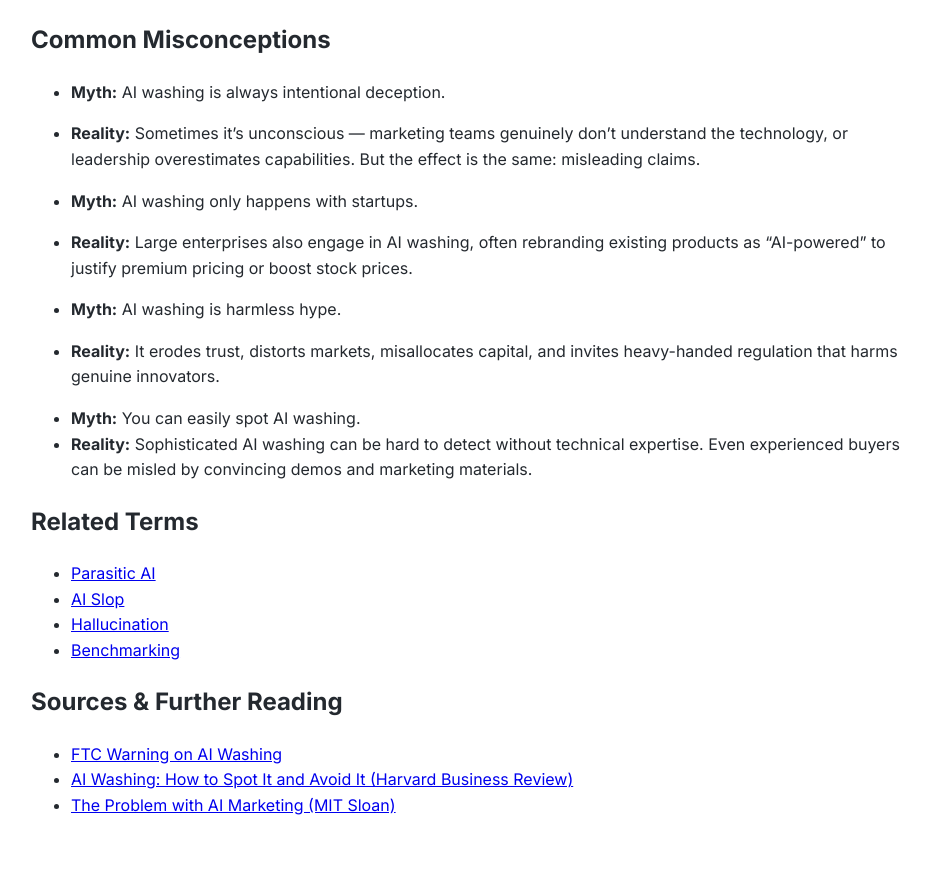
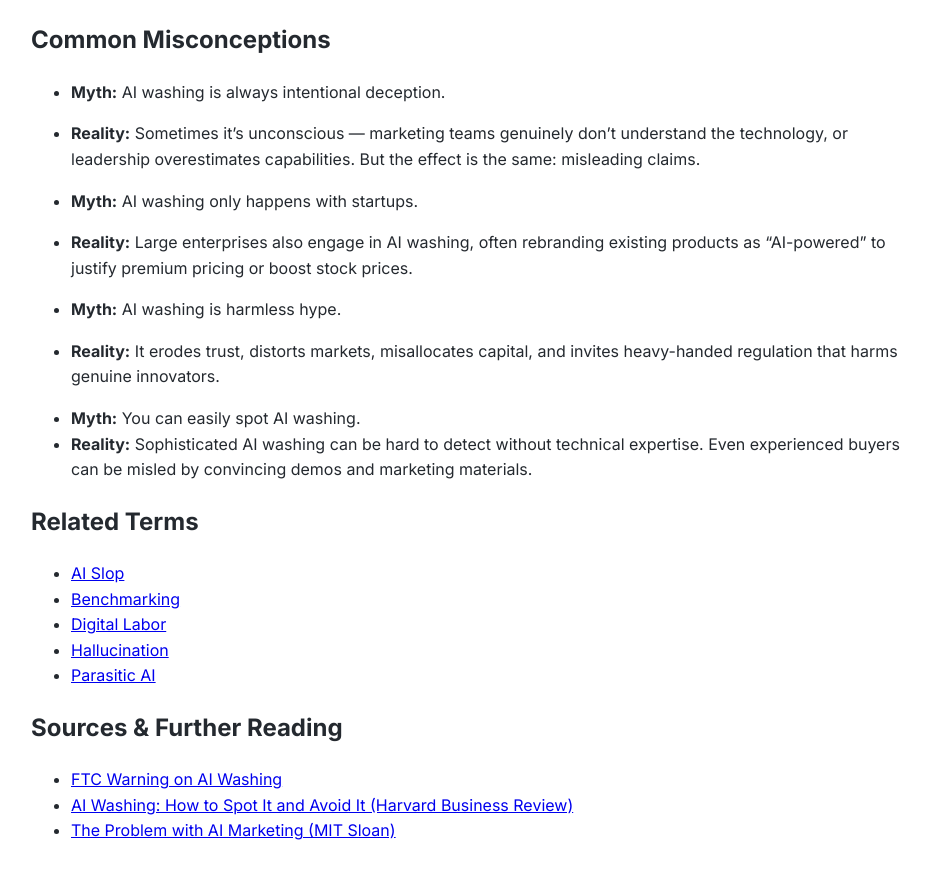
Before and after one commit to alexnubla/ai-dictionary, a Jekyll site: the page built from terms/ai-washing.md, in a window 1280 px wide and 900 px high, scrolled down 3226 px. Shown: the top 879 px of the window, without its empty margins (159-1090 px from the left). Built offline with Jekyll 4.4.1, drawn with Linux system fonts in a browser that asks for light colours.

Commit message:
Update ai-washing.md

```diff
--- a/terms/ai-washing.md
+++ b/terms/ai-washing.md
@@ -123,10 +123,11 @@ AI washing affects both vendors and buyers in the enterprise AI market:
 - **Reality:** Sophisticated AI washing can be hard to detect without technical expertise. Even experienced buyers can be misled by convincing demos and marketing materials.
 
 ## Related Terms
+- [AI Slop](../ai-slop/)
+- [Benchmarking](../benchmarking/)
+- [Digital Labor](../digital-labor/)
+- [Hallucination](../hallucination/)
 - [Parasitic AI](../parasitic-ai/)
-- [AI Slop](../ai-slop/)
-- [Hallucination](../hallucination/)
-- [Benchmarking](../benchmarking/)
 
 ## Sources & Further Reading
 - [FTC Warning on AI Washing](https://www.ftc.gov/news-events/news/press-releases/2023/02/ftc-enforcement-ai-fake-claims)
```
